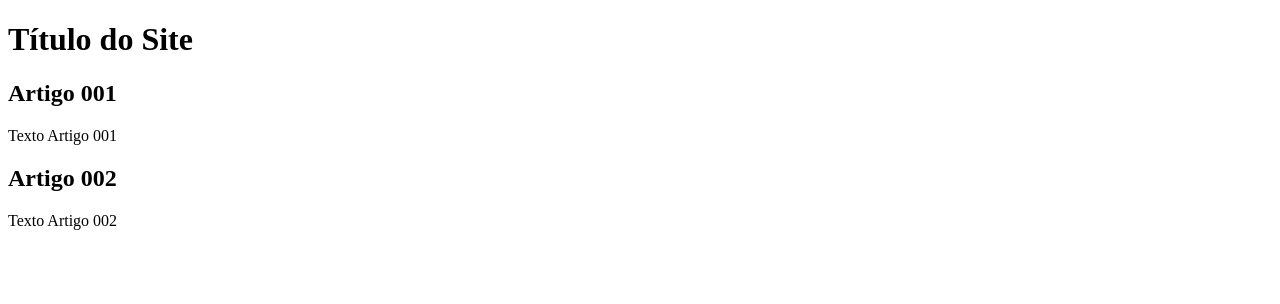
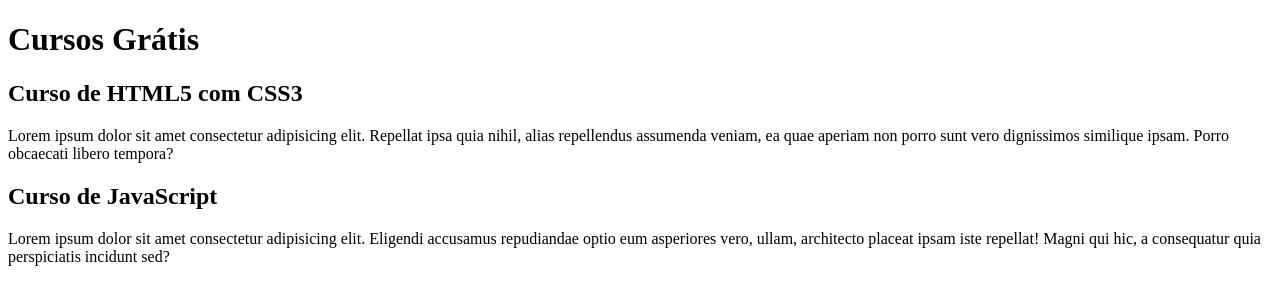
Before and after one commit to alisson1925/projeto-site, a plain HTML site: page index.html in a window 1280 px wide. Drawn offline with Linux system fonts and the light colour scheme.

Commit message:
comecei a escrever o conteúdo

```diff
--- a/index.html
+++ b/index.html
@@ -8,15 +8,15 @@
 <body>
     <main>
         <head>
-            <h1>Título do Site</h1>
+            <h1>Cursos Grátis</h1>
         </head>
         <article>
-            <h2>Artigo 001</h2>
-            <p>Texto Artigo 001</p>
+            <h2>Curso de HTML5 com CSS3</h2>
+            <p>Lorem ipsum dolor sit amet consectetur adipisicing elit. Repellat ipsa quia nihil, alias repellendus assumenda veniam, ea quae aperiam non porro sunt vero dignissimos similique ipsam. Porro obcaecati libero tempora?</p>
         </article>
         <article>
-            <h2>Artigo 002</h2>
-            <p>Texto Artigo 002</p>
+            <h2>Curso de JavaScript</h2>
+            <p>Lorem ipsum dolor sit amet consectetur adipisicing elit. Eligendi accusamus repudiandae optio eum asperiores vero, ullam, architecto placeat ipsam iste repellat! Magni qui hic, a consequatur quia perspiciatis incidunt sed?</p>
         </article>
     </main>
 </body>
```
